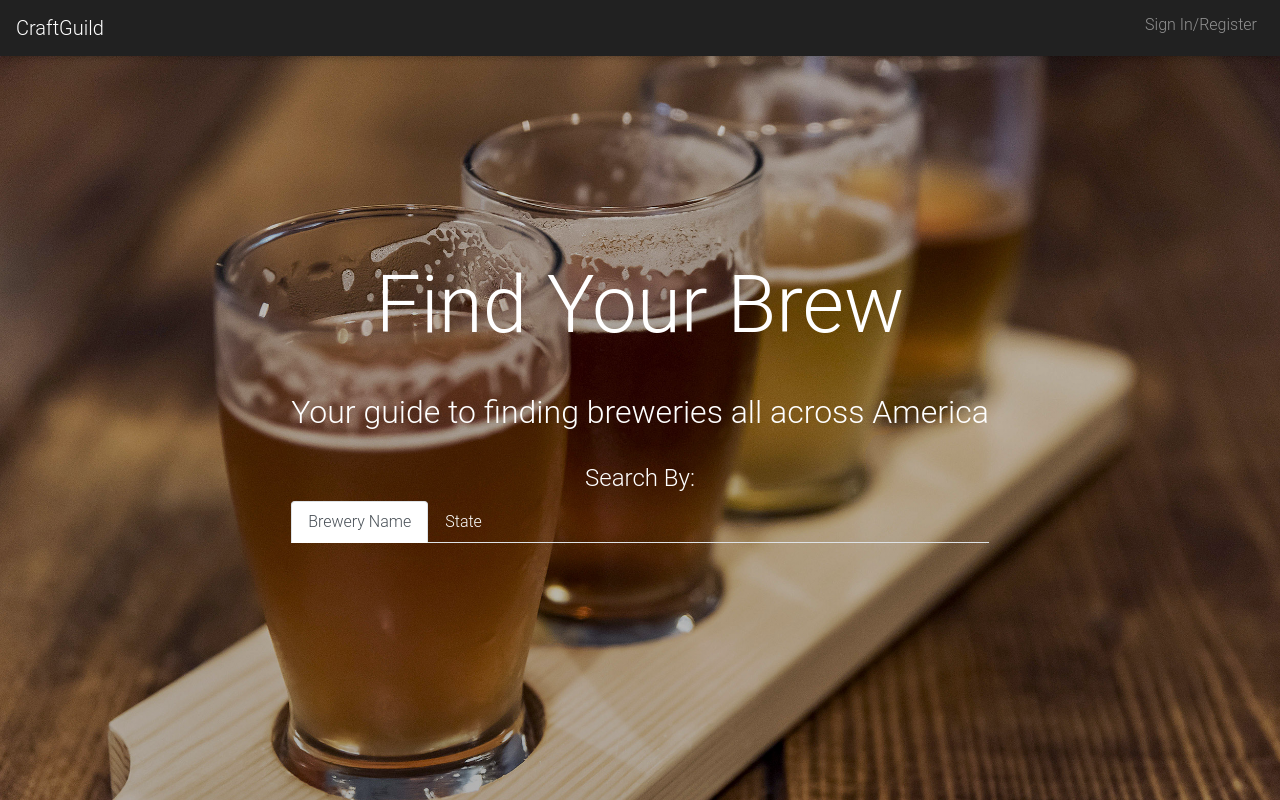
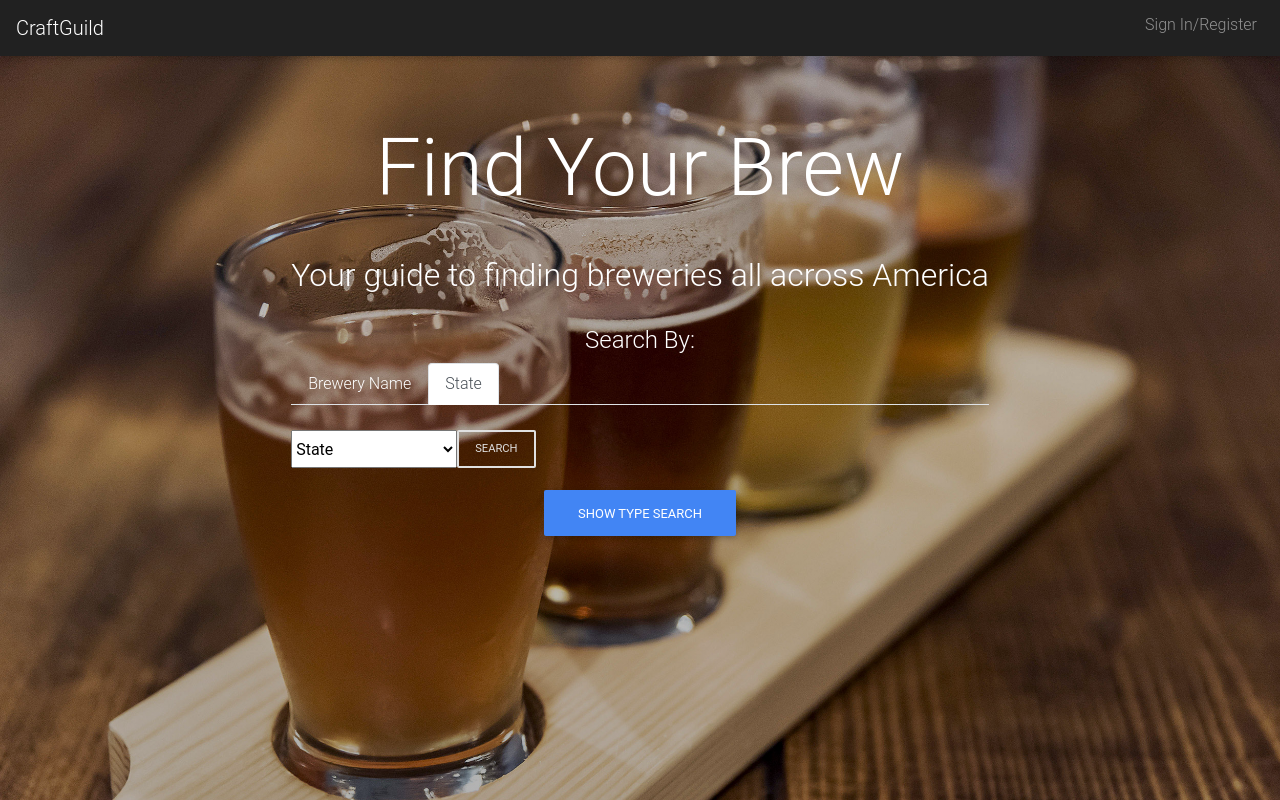
Before and after one commit to MBarbone/CraftGuild, a React app in the folder client/: page / in a window 1280 px wide. Both pictures are taken after a click on the item "State". Built offline with nearby package versions, Linux system fonts and the light colour scheme.

Commit message:
finished home page

```diff
--- a/client/package.json
+++ b/client/package.json
@@ -12,6 +12,7 @@
     "react-scripts": "3.1.2",
     "redux": "^4.0.4",
     "redux-devtools-extension": "^2.13.8",
+    "redux-form": "^8.2.6",
     "redux-thunk": "^2.3.0"
   },
   "scripts": {
--- a/client/src/Components/Hero/index.js
+++ b/client/src/Components/Hero/index.js
@@ -21,12 +21,23 @@ class Hero extends React.Component {
     console.log(this.props);
   };
 
-  onTypeSearchSelect = () => {
-    this.props.onTypeSearchSelect();
-    console.log(this.props);
+  activeStyle = () => {
+    document.getElementById("nameSearchTab").classList.toggle("active");
+    document.getElementById("stateSearchTab").classList.toggle("active");
   };
 
   render() {
+    let condRender = null;
+    let condRender2 = null;
+
+    if (this.props.showNameSearch) {
+      condRender = <NameSearch />;
+    } else if (this.props.showStateSearch) {
+      condRender = <StateSearch />;
+    } else if (this.props.showTypeSearch) {
+      condRender2 = <TypeSearch />;
+    }
+
     return (
       <div>
         <section className="hero">
@@ -36,13 +47,27 @@ class Hero extends React.Component {
             <br></br>
             <h4>Search By:</h4>
             <ul className="nav nav-tabs">
-              <li className="nav-item">
-                <div className="nav-link active">Brewery Name</div>
+              <li className="nav-item" onClick={this.onNameSearchSelect}>
+                <div
+                  className="nav-link active"
+                  id="nameSearchTab"
+                  onClick={this.activeStyle}
+                >
+                  Brewery Name
+                </div>
               </li>
               <li className="nav-item" onClick={this.onStateSearchSelect}>
-                <div className="nav-link">State</div>
+                <div
+                  className="nav-link"
+                  id="stateSearchTab"
+                  onClick={this.activeStyle}
+                >
+                  State
+                </div>
               </li>
             </ul>
+            {condRender}
+            {condRender2}
           </div>
         </section>
       </div>
--- a/client/src/Components/Hero/style.css
+++ b/client/src/Components/Hero/style.css
@@ -21,6 +21,11 @@
   background-attachment: fixed;
 }
 
+.hero-inner {
+  position: absolute;
+  top: 350px;
+}
+
 .hero h1 {
   /* Text styles */
   font-size: 5em;
@@ -29,3 +34,17 @@
   margin-top: 0;
   margin-bottom: 0.5em;
 }
+
+/* mobile friendly */
+
+@media screen and (max-height: 1000px) {
+  .hero-inner {
+    top: 250px;
+  }
+}
+
+@media screen and (max-height: 850px) {
+  .hero-inner {
+    top: 120px;
+  }
+}
--- a/client/src/Components/StateSearch/index.js
+++ b/client/src/Components/StateSearch/index.js
@@ -1,7 +1,22 @@
 import React from "react";
+import { connect } from "react-redux";
+import { typeSearch } from "../../actions/search-actions";
+import TypeSearch from "../TypeSearch/index";
 
 class StateSearch extends React.Component {
+  onTypeSearchSelect = () => {
+    this.props.onTypeSearchSelect();
+    console.log(this.props);
+  };
   render() {
+    let typeSearchComponent = null;
+    let buttonText = "";
+    if (this.props.showTypeSearch === false) {
+      buttonText = "Show Type Search";
+    } else {
+      buttonText = "Hide Type Search";
+      typeSearchComponent = <TypeSearch />;
+    }
     return (
       <div className="brewery-search-landing">
         <div className="input-group mb-3" style={{ height: "38px" }}>
@@ -67,19 +82,28 @@ class StateSearch extends React.Component {
             Search
           </button>
         </div>
-        <div className="custom-control custom-switch">
-          <input
-            type="checkbox"
-            className="custom-control-input"
-            id="customSwitches"
-          />
-          <label className="custom-control-label" htmlFor="customSwitches">
-            Add Brewery Type
-          </label>
-        </div>
+        {typeSearchComponent}
+        <button
+          type="button"
+          className="btn btn-primary"
+          onClick={this.onTypeSearchSelect}
+        >
+          {buttonText}
+        </button>
       </div>
     );
   }
 }
 
-export default StateSearch;
+const mapStateToProps = state => ({
+  showTypeSearch: state.search.showTypeSearch
+});
+
+const mapActionsToProps = {
+  onTypeSearchSelect: typeSearch
+};
+
+export default connect(
+  mapStateToProps,
+  mapActionsToProps
+)(StateSearch);
--- a/client/src/Components/TypeSearch/index.js
+++ b/client/src/Components/TypeSearch/index.js
@@ -8,7 +8,7 @@ class TypeSearch extends React.Component {
         style={{ height: "38px" }}
       >
         <select className="ui fluid dropdown">
-          <option value="">State</option>
+          <option value="">Type</option>
           <option value="micro">Micro</option>
           <option value="regional">Regional</option>
           <option value="brewpub">Brewpub</option>
@@ -18,13 +18,6 @@ class TypeSearch extends React.Component {
           <option value="contract">Contract</option>
           <option value="proprietor">Proprietor</option>
         </select>
-        <button
-          className="btn btn-md btn-outline-light m-0 px-3 py-2 z-depth-0 waves-effect"
-          type="button"
-          id="button-addon2"
-        >
-          Search
-        </button>
       </div>
     );
   }
--- a/client/src/actions/search-actions.js
+++ b/client/src/actions/search-actions.js
@@ -1,4 +1,4 @@
-import { STATE_SEARCH, NAME_SEARCH, TYPE_SEARCH } from "./types";
+import { STATE_SEARCH, NAME_SEARCH, TOGGLE_TYPE_SEARCH } from "./types";
 
 export const nameSearch = () => {
   return {
@@ -14,6 +14,6 @@ export const stateSearch = () => {
 
 export const typeSearch = () => {
   return {
-    type: TYPE_SEARCH
+    type: TOGGLE_TYPE_SEARCH
   };
 };
--- a/client/src/actions/types.js
+++ b/client/src/actions/types.js
@@ -1,3 +1,3 @@
 export const STATE_SEARCH = "STATE_SEARCH";
 export const NAME_SEARCH = "NAME_SEARCH";
-export const TYPE_SEARCH = "TYPE_SEARCH";
+export const TOGGLE_TYPE_SEARCH = "TOGGLE_TYPE_SEARCH";
--- a/client/src/reducers/searchReducer.js
+++ b/client/src/reducers/searchReducer.js
@@ -1,4 +1,8 @@
-import { STATE_SEARCH, NAME_SEARCH, TYPE_SEARCH } from "../actions/types";
+import {
+  STATE_SEARCH,
+  NAME_SEARCH,
+  TOGGLE_TYPE_SEARCH
+} from "../actions/types";
 
 const initialState = {
   showNameSearch: true,
@@ -24,12 +28,12 @@ export default (state = initialState, action) => {
         showTypeSearch: false
       };
 
-    case TYPE_SEARCH:
+    case TOGGLE_TYPE_SEARCH:
       return {
         ...state,
         showNameSearch: false,
         showStateSearch: true,
-        showTypeSearch: true
+        showTypeSearch: !state.showTypeSearch
       };
 
     default:
```
Also changed, not shown: 1 other file.
